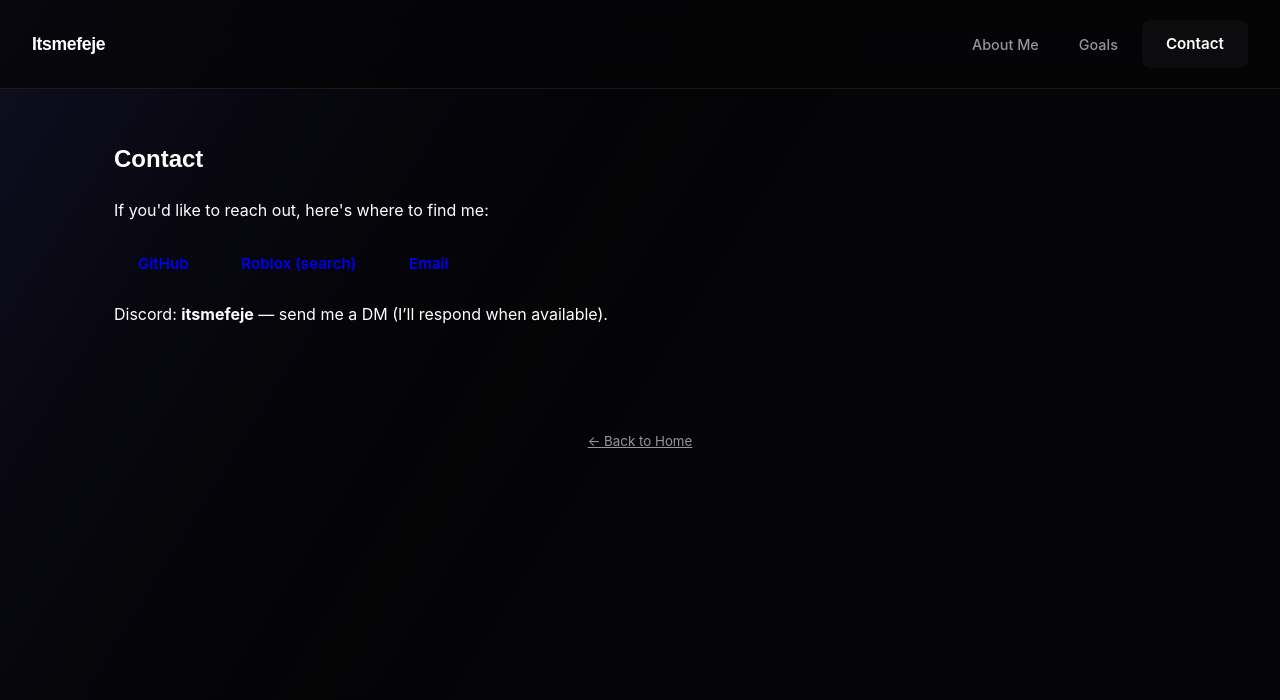
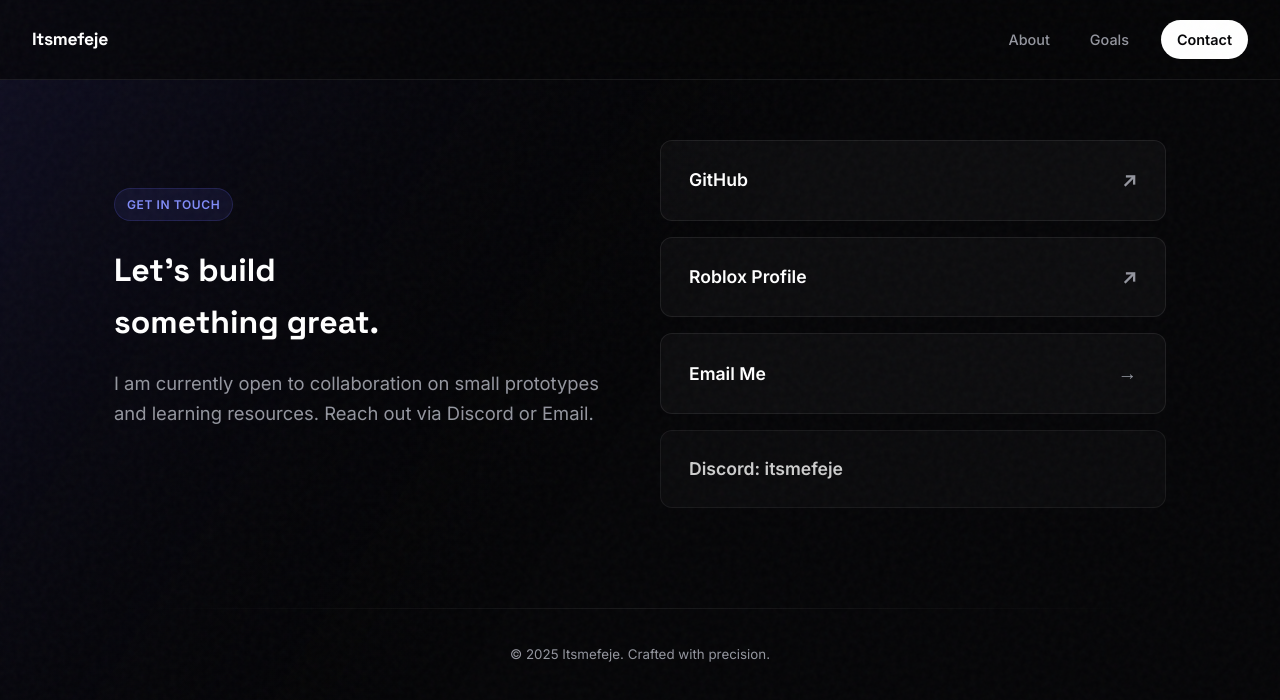
Before and after one commit to itsmefeje-max/itsmefeje-portfolio, a plain HTML site: page contact.html in a window 1280 px wide. Drawn offline with Linux system fonts and the light colour scheme; animation ran at ten frames a second.

Commit message:
Update contact.html

```diff
--- a/contact.html
+++ b/contact.html
@@ -4,41 +4,57 @@
   <meta charset="utf-8" />
   <meta name="viewport" content="width=device-width,initial-scale=1" />
   <title>Contact — Itsmefeje</title>
-  <meta name="description" content="Contact Itsmefeje — GitHub, Roblox and Discord usernames."/>
-  <link rel="canonical" href="./contact.html" />
+
+  <link rel="preconnect" href="https://fonts.googleapis.com">
+  <link rel="preconnect" href="https://fonts.gstatic.com" crossorigin>
+  <link href="https://fonts.googleapis.com/css2?family=Inter:wght@400;500;600&family=Space+Grotesk:wght@500;700&display=swap" rel="stylesheet">
+
   <link rel="stylesheet" href="style.css">
 </head>
 <body>
   <a class="skip-link" href="#main">Skip to content</a>
+  <div class="noise-overlay"></div>
   <canvas id="background" aria-hidden="true"></canvas>
 
   <header>
-    <div class="logo"><a href="index.html" style="color:inherit; text-decoration:none">Itsmefeje</a></div>
+    <div class="logo"><a href="index.html">Itsmefeje</a></div>
     <nav>
-      <a href="about.html" data-link="about.html">About Me</a>
+      <a href="about.html" data-link="about.html">About</a>
       <a href="goals.html" data-link="goals.html">Goals</a>
-      <a href="contact.html" data-link="contact.html" class="active btn ghost">Contact</a>
+      <a href="contact.html" data-link="contact.html" class="btn-nav">Contact</a>
     </nav>
   </header>
 
   <main id="main" class="container">
-    <section>
-      <h1>Contact</h1>
-      <p>If you'd like to reach out, here's where to find me:</p>
-
-      <div class="links">
-        <a href="https://github.com/itsmefeje" target="_blank" rel="noopener" class="btn">GitHub</a>
-        <a href="https://www.roblox.com/users/search?keyword=itsmefeje" target="_blank" rel="noopener" class="btn ghost">Roblox (search)</a>
-        <a href="mailto:your.email@example.com" class="btn">Email</a>
+    <div class="contact-wrapper">
+      <div class="contact-info">
+        <div class="badge">Get in Touch</div>
+        <h1>Let's build<br>something great.</h1>
+        <p class="hero-desc" style="margin-left:0; margin-right:0;">I am currently open to collaboration on small prototypes and learning resources. Reach out via Discord or Email.</p>
       </div>
 
-      <p style="margin-top:14px" class="muted">
-        Discord: <strong>itsmefeje</strong> — send me a DM (I’ll respond when available).
-      </p>
-    </section>
+      <div class="contact-links">
+        <a href="https://github.com/itsmefeje" target="_blank" rel="noopener" class="contact-card">
+          <span>GitHub</span>
+          <span class="arrow">↗</span>
+        </a>
+        <a href="https://www.roblox.com/users/search?keyword=itsmefeje" target="_blank" rel="noopener" class="contact-card">
+          <span>Roblox Profile</span>
+          <span class="arrow">↗</span>
+        </a>
+        <a href="mailto:your.email@example.com" class="contact-card">
+          <span>Email Me</span>
+          <span class="arrow">→</span>
+        </a>
+        <div class="contact-card" style="cursor: default; opacity: 0.8;">
+          <span>Discord: <strong>itsmefeje</strong></span>
+        </div>
+      </div>
+    </div>
 
     <footer class="footer">
-      <small><a href="index.html" style="color:var(--muted)">← Back to Home</a></small>
+      <div class="separator"></div>
+      <p><small>© <span id="year"></span> Itsmefeje. Crafted with precision.</small></p>
     </footer>
   </main>
 
```
